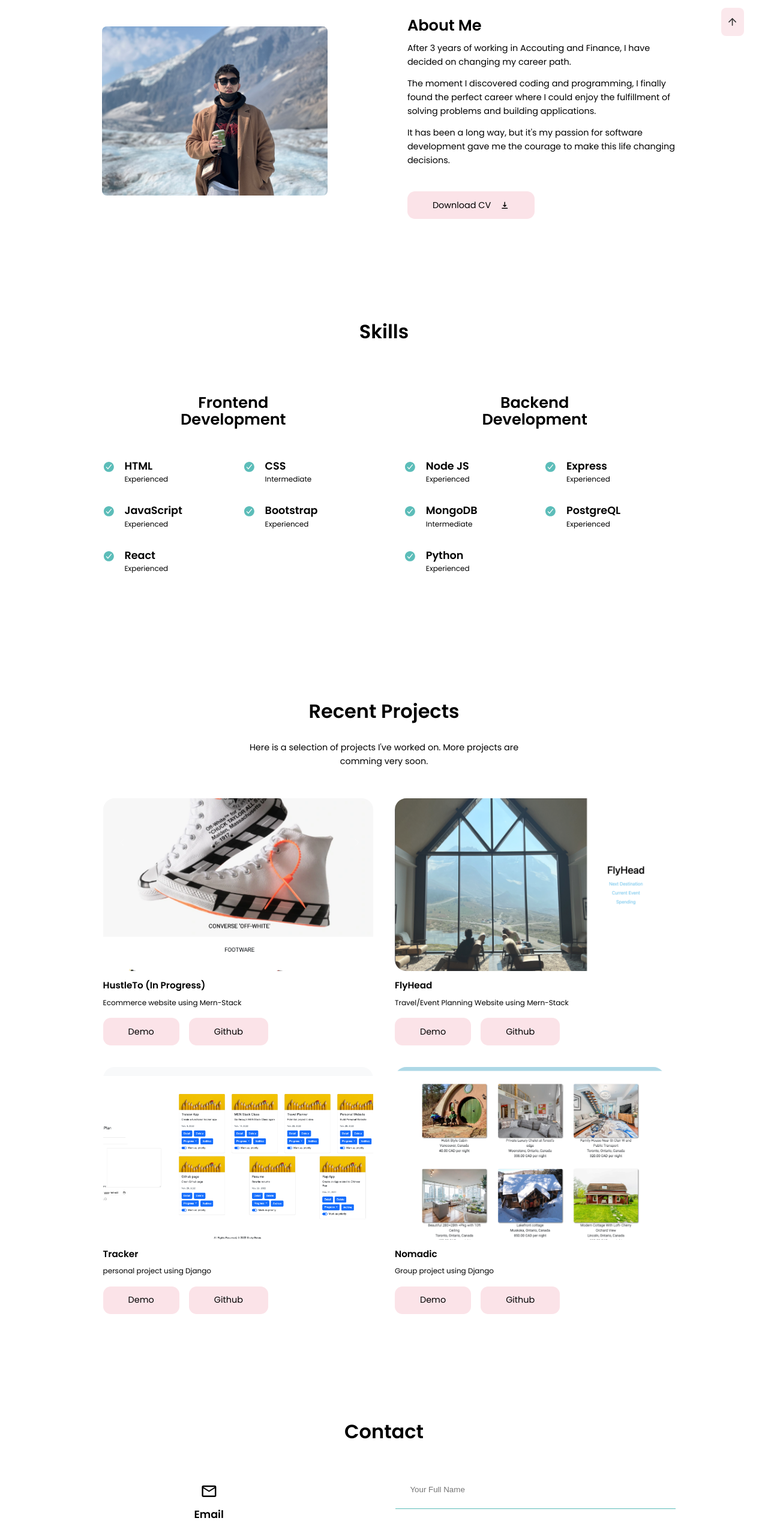
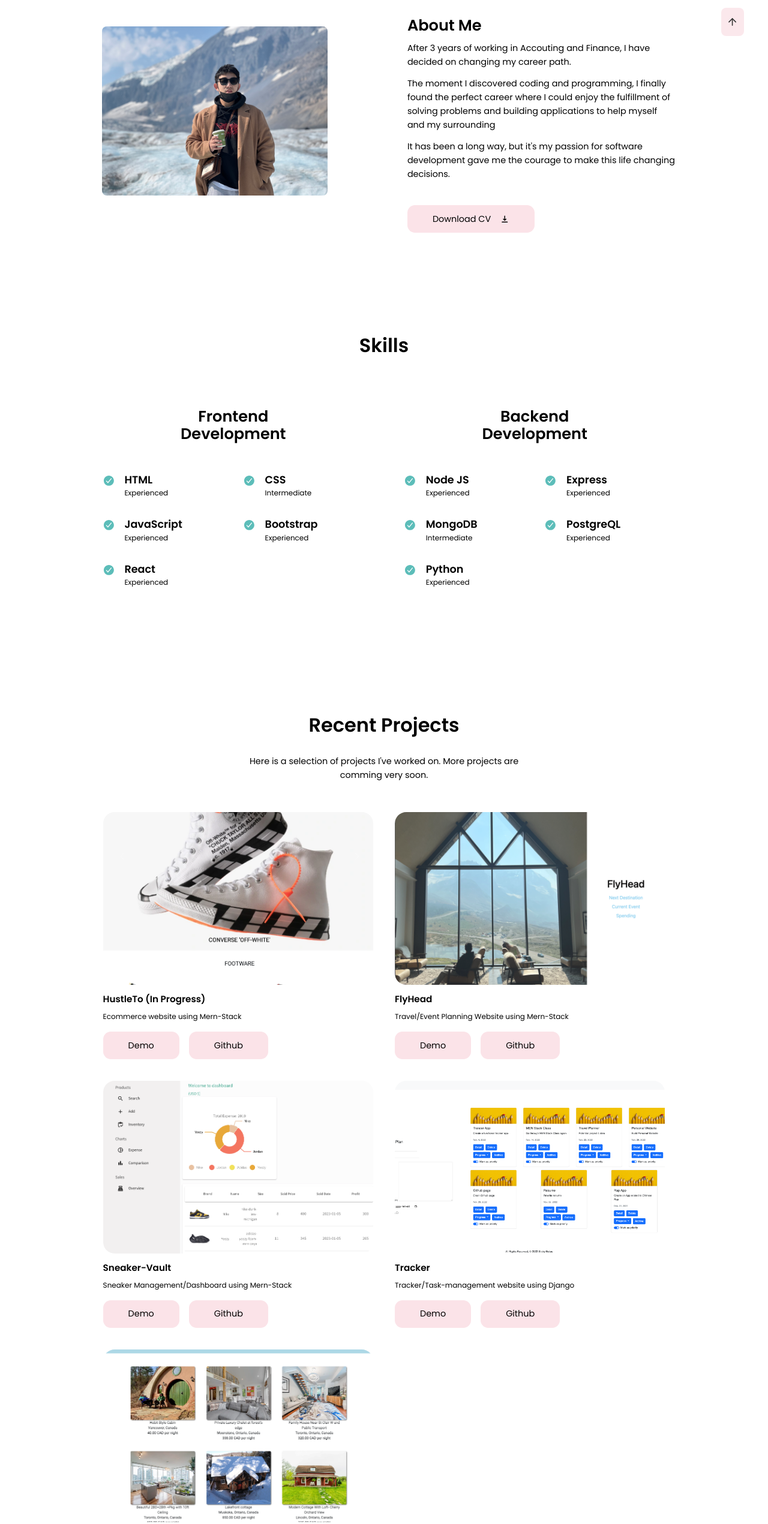
Before and after one commit to Leo-GeZhao/Portfolio-website, a React (Create React App) app: page / in a window 1280 px wide. Shown: the part 900-3441 px from the top of the page at 60% size. Built offline with nearby package versions, Linux system fonts and the light colour scheme.

Commit message:
add project

```diff
--- a/src/sections/about/About.jsx
+++ b/src/sections/about/About.jsx
@@ -1,7 +1,7 @@
-import './about.css'
-import aboutImg from '../../assets/about.jpg'
-import {HiDownload} from 'react-icons/hi'
-import CV from '../../assets/CV.pdf'
+import "./about.css";
+import aboutImg from "../../assets/about.jpg";
+import { HiDownload } from "react-icons/hi";
+import CV from "../../assets/CV.pdf";
 
 const About = () => {
   return (
@@ -14,14 +14,26 @@ const About = () => {
         </div>
         <div className="about__right">
           <h3>About Me</h3>
-          <p>After 3 years of working in Accouting and Finance, I have decided on changing my career path.</p>
-          <p>The moment I discovered coding and programming, I finally found the perfect career where I could enjoy the fulfillment of solving problems and building applications.</p>
-          <p>It has been a long way, but it's my passion for software development gave me the courage to make this life changing decisions.</p>
-          <a href={CV} download className='btn'>Download CV <HiDownload/></a>
+          <p>
+            After 3 years of working in Accouting and Finance, I have decided on
+            changing my career path.
+          </p>
+          <p>
+            The moment I discovered coding and programming, I finally found the
+            perfect career where I could enjoy the fulfillment of solving
+            problems and building applications to help myself and my surrounding
+          </p>
+          <p>
+            It has been a long way, but it's my passion for software development
+            gave me the courage to make this life changing decisions.
+          </p>
+          <a href={CV} download className="btn">
+            Download CV <HiDownload />
+          </a>
         </div>
       </div>
     </section>
-  )
-}
+  );
+};
 
-export default About
+export default About;
--- a/src/sections/portfolio/data.js
+++ b/src/sections/portfolio/data.js
@@ -2,6 +2,7 @@ import HustleTo from "../../assets/projects/Hustle-To.png";
 import Nomadic from "../../assets/projects/Nomadic.png";
 import Tracker from "../../assets/projects/Tracker.png";
 import FlyHead from "../../assets/projects/FlyHead.png";
+import SneakerVault from "../../assets/projects/Sneaker-Vault.png";
 
 const data = [
   {
@@ -19,16 +20,23 @@ const data = [
     github: "https://github.com/Leo-GeZhao/Flyhead",
   },
   {
+    img: SneakerVault,
+    title: "Sneaker-Vault",
+    desc: "Sneaker Management/Dashboard using Mern-Stack",
+    demo: "https://sneaker--vault.herokuapp.com/",
+    github: "https://github.com/Leo-GeZhao/SneakerVault",
+  },
+  {
     img: Tracker,
     title: "Tracker",
-    desc: "personal project using Django",
+    desc: "Tracker/Task-management website using Django",
     demo: "https://tracker.herokuapp.com/",
     github: "hhttps://github.com/Leo-GeZhao/Tracker",
   },
   {
     img: Nomadic,
     title: "Nomadic",
-    desc: "Group project using Django",
+    desc: "Airbnb inspired website using Django",
     demo: "https://nomadic-app.herokuapp.com/",
     github: "https://github.com/Leo-GeZhao/nomadic",
   },
```
Also changed, not shown: src/assets/projects/Sneaker-Vault.png (added).
